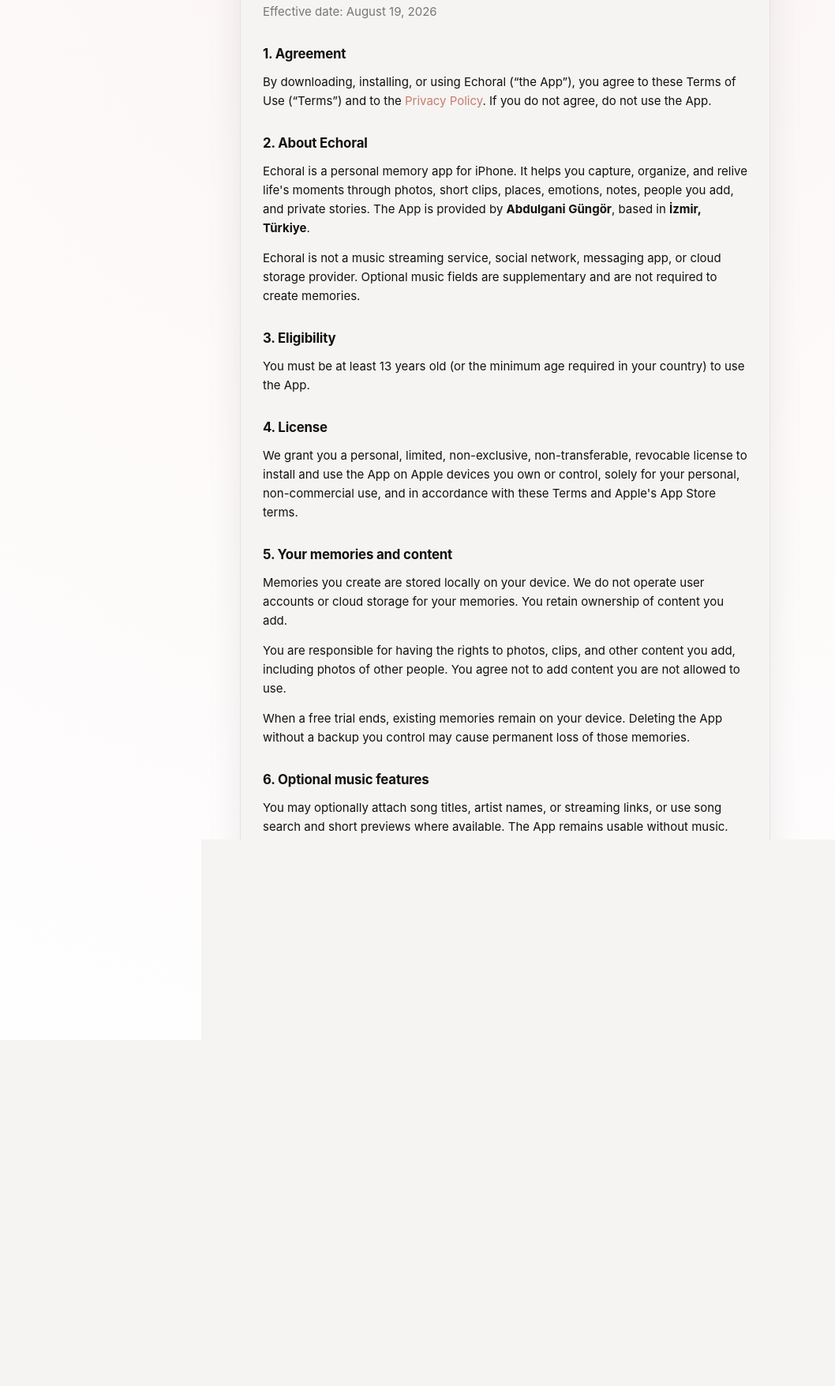
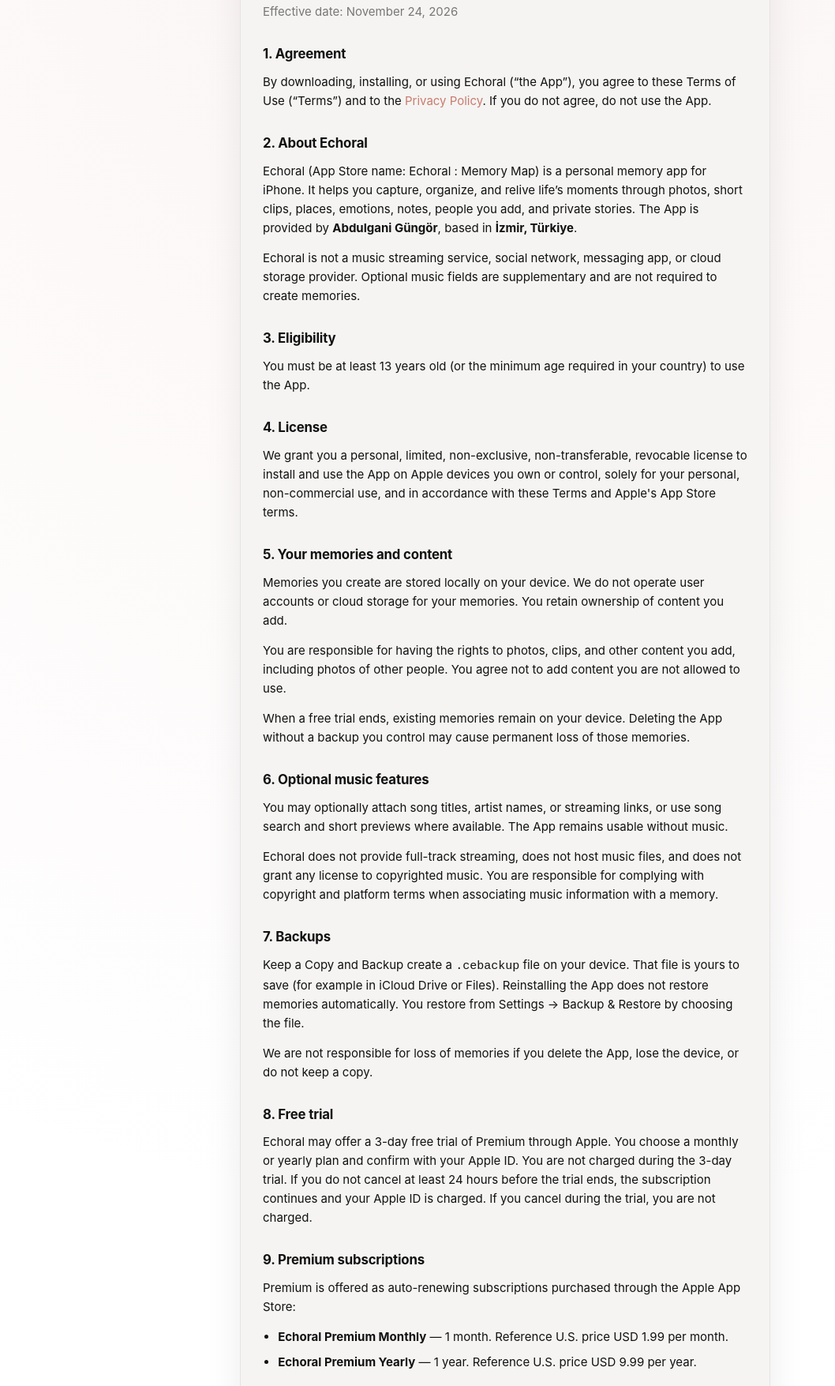
Before and after one commit to Ganimations/echoral-legal, a plain HTML site: page terms.html in a window 1280 px wide. Shown: the part 208-1963 px from the top of the page at 79% size, without its empty margins (0-1058 px from the left). Drawn offline with Linux system fonts and the light colour scheme.

Commit message:
Align legal pages with Memory Map, monthly/yearly prices, and the 3-day trial.
Co-authored-by: Cursor <cursoragent@cursor.com>

```diff
--- a/terms.html
+++ b/terms.html
@@ -19,13 +19,13 @@
     <article class="card">
       <p class="eyebrow">Echoral</p>
       <h1>Terms of Use</h1>
-      <p class="meta">Effective date: August 19, 2026</p>
+      <p class="meta">Effective date: November 24, 2026</p>
 
       <h2>1. Agreement</h2>
       <p>By downloading, installing, or using Echoral (“the App”), you agree to these Terms of Use (“Terms”) and to the <a href="privacy.html">Privacy Policy</a>. If you do not agree, do not use the App.</p>
 
       <h2>2. About Echoral</h2>
-      <p>Echoral is a personal memory app for iPhone. It helps you capture, organize, and relive life's moments through photos, short clips, places, emotions, notes, people you add, and private stories. The App is provided by <strong>Abdulgani Güngör</strong>, based in <strong>İzmir, Türkiye</strong>.</p>
+      <p>Echoral (App Store name: Echoral : Memory Map) is a personal memory app for iPhone. It helps you capture, organize, and relive life’s moments through photos, short clips, places, emotions, notes, people you add, and private stories. The App is provided by <strong>Abdulgani Güngör</strong>, based in <strong>İzmir, Türkiye</strong>.</p>
       <p>Echoral is not a music streaming service, social network, messaging app, or cloud storage provider. Optional music fields are supplementary and are not required to create memories.</p>
 
       <h2>3. Eligibility</h2>
@@ -48,15 +48,15 @@
       <p>We are not responsible for loss of memories if you delete the App, lose the device, or do not keep a copy.</p>
 
       <h2>8. Free trial</h2>
-      <p>Echoral may offer a local 7-day free trial of Premium features. Starting the trial does not require payment information. Trial status is stored on your device. It is not an Apple App Store introductory offer.</p>
+      <p>Echoral may offer a 3-day free trial of Premium through Apple. You choose a monthly or yearly plan and confirm with your Apple ID. You are not charged during the 3-day trial. If you do not cancel at least 24 hours before the trial ends, the subscription continues and your Apple ID is charged. If you cancel during the trial, you are not charged.</p>
 
       <h2>9. Premium subscriptions</h2>
       <p>Premium is offered as auto-renewing subscriptions purchased through the Apple App Store:</p>
       <ul>
-        <li><strong>Echoral Premium Weekly</strong> — 1 week. Reference U.S. price USD 3.99 per week.</li>
-        <li><strong>Echoral Premium Yearly</strong> — 1 year. Reference U.S. price USD 69.99 per year.</li>
+        <li><strong>Echoral Premium Monthly</strong> — 1 month. Reference U.S. price USD 1.99 per month.</li>
+        <li><strong>Echoral Premium Yearly</strong> — 1 year. Reference U.S. price USD 9.99 per year.</li>
       </ul>
-      <p>The price charged is the price shown in the App at purchase and may vary by App Store country and Apple's pricing. Product IDs: <code>com.coralecho.premium.weekly</code>, <code>com.coralecho.premium.yearly</code>.</p>
+      <p>The price charged is the price shown in the App at purchase and may vary by App Store country and Apple's pricing. Product IDs: <code>com.coralecho.premium.monthly</code>, <code>com.coralecho.premium.yearly</code>.</p>
       <p>Payment is charged to your Apple ID account at confirmation of purchase. The subscription automatically renews unless you cancel at least 24 hours before the end of the current period. Your account is charged for renewal within 24 hours prior to the end of the current period. You can manage and cancel in iOS Settings → your Apple ID → Subscriptions. Unused portions of a free trial, if any, are forfeited when you purchase a subscription, as applicable under Apple's rules.</p>
       <p>Refunds, if any, are handled by Apple under Apple Media Services terms, not by Echoral. Restoring purchases uses your Apple ID. Subscription status may be confirmed with RevenueCat so Premium can unlock on this device; RevenueCat does not receive your memories.</p>
       <p>Starting, ending, or purchasing Premium does not by itself delete your memories.</p>
```
Also changed, not shown: privacy.html (+4 -4 lines), support.html (+3 -2 lines).
